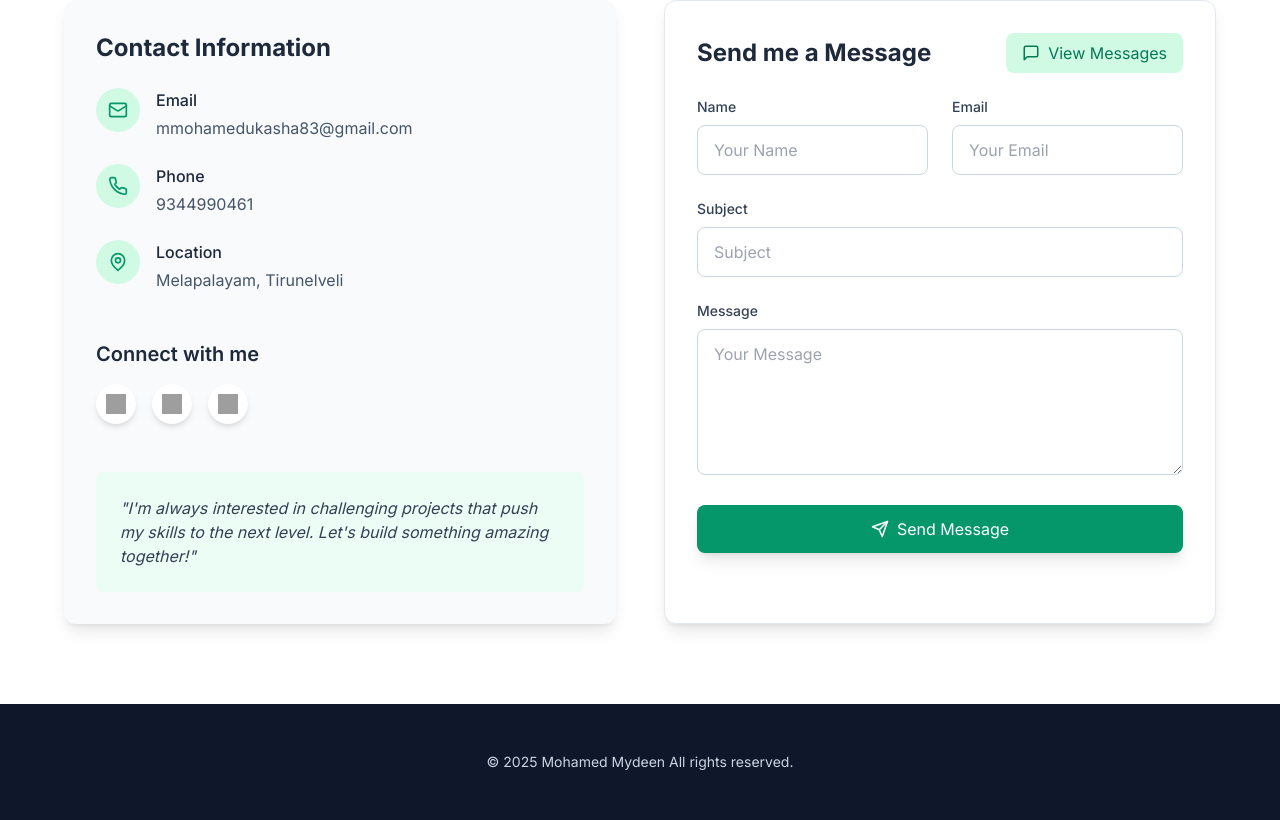
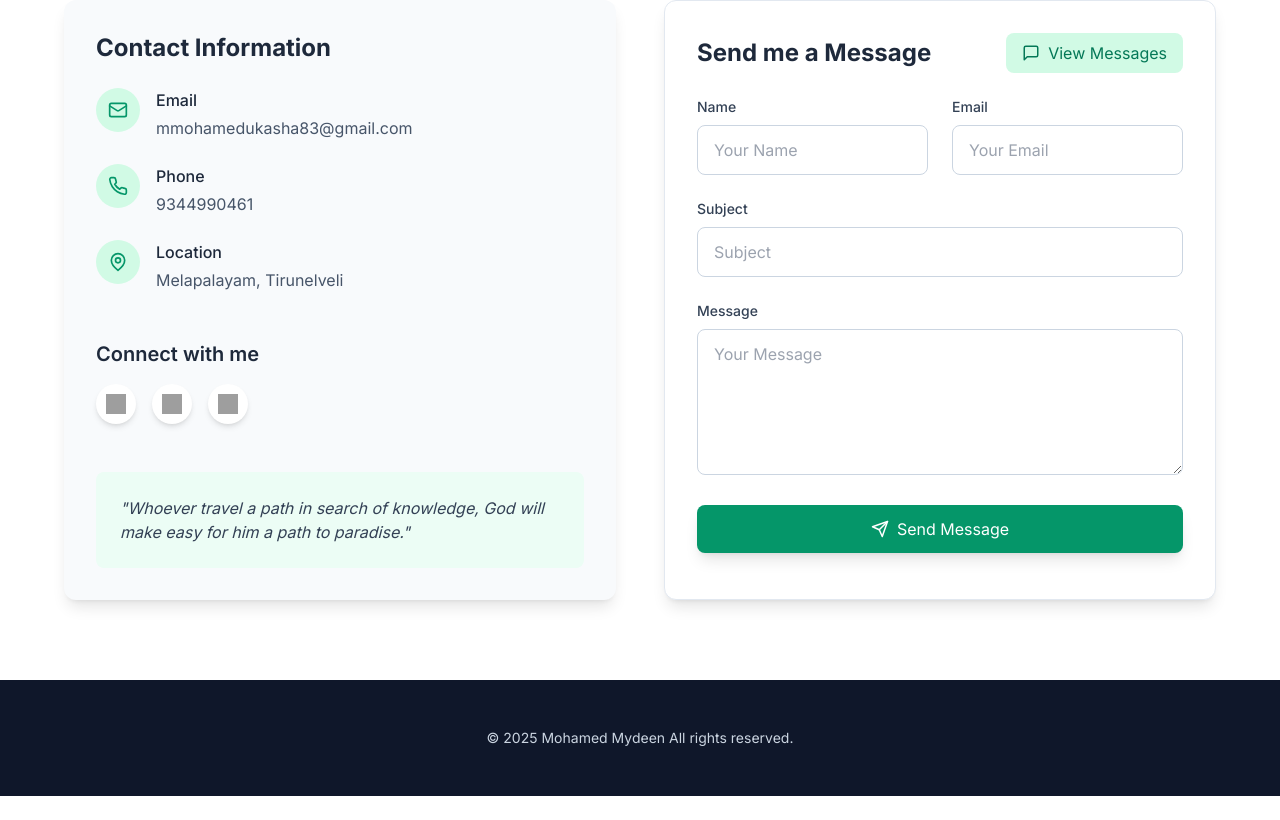
Before and after one commit to M-Mohamed-Mydeen-Shahabudeen/mydeen, a React (Vite) app: page / in a window 1280 px wide. Shown: the part 5968-6788 px from the top of the page. After the commit the page ends 6764 px from the top, so only its background shows below. Built offline with nearby package versions, Linux system fonts and the light colour scheme; grey boxes are pictures that could not be loaded.

Commit message:
Update Contact.tsx

```diff
--- a/src/components/Contact.tsx
+++ b/src/components/Contact.tsx
@@ -288,7 +288,8 @@ const Contact: React.FC = () => {
 
               <div className="mt-12 p-6 bg-emerald-50 dark:bg-emerald-900/20 rounded-lg">
                 <p className="text-slate-700 dark:text-slate-300 italic">
-                  "I'm always interested in challenging projects that push my skills to the next level. Let's build something amazing together!"
+                 "Whoever travel a path in search of knowledge, God will make easy for him a path to paradise."
+
                 </p>
               </div>
             </div>
```
